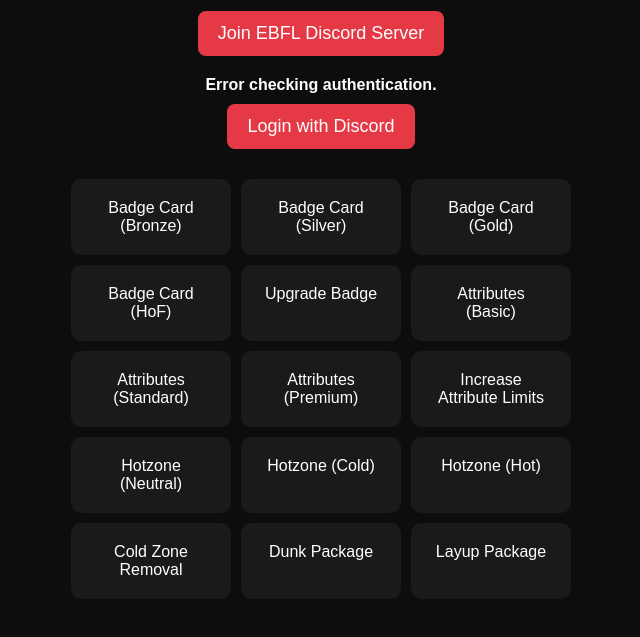
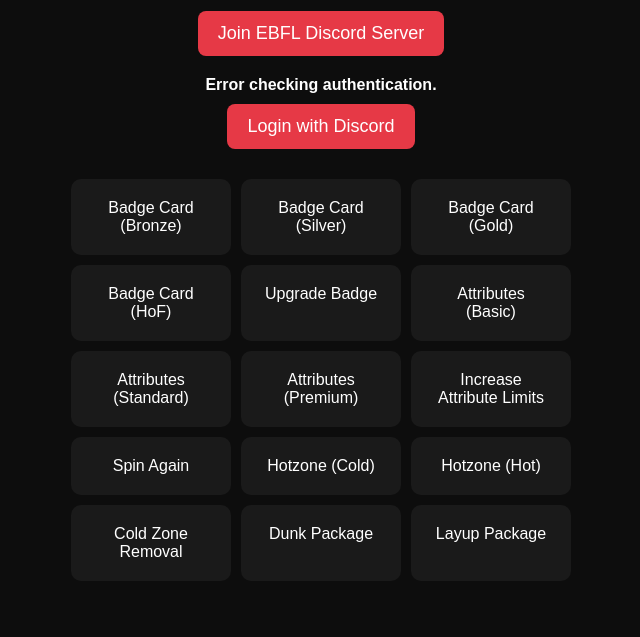
Before and after one commit to CoulibalyT-T/EBFL, a plain HTML site: page index.html in a window 1280 px wide. Shown: the part 79-716 px from the top of the page, without its empty margins (319-959 px from the left). Drawn offline with Linux system fonts and the light colour scheme; no server answers.

Commit message:
Update index.html

```diff
--- a/index.html
+++ b/index.html
@@ -49,7 +49,7 @@
             'Badge Card (Bronze)', 'Badge Card (Silver)',
             'Badge Card (Gold)', 'Badge Card (HoF)', 'Upgrade Badge', 'Attributes (Basic)',
             'Attributes (Standard)', 'Attributes (Premium)', 'Increase Attribute Limits',
-            'Hotzone (Neutral)', 'Hotzone (Cold)', 'Hotzone (Hot)', 'Cold Zone Removal',
+            'Spin Again', 'Hotzone (Cold)', 'Hotzone (Hot)', 'Cold Zone Removal',
             'Dunk Package', 'Layup Package'
         ];
         const cardsContainer = document.getElementById('cards');
```
